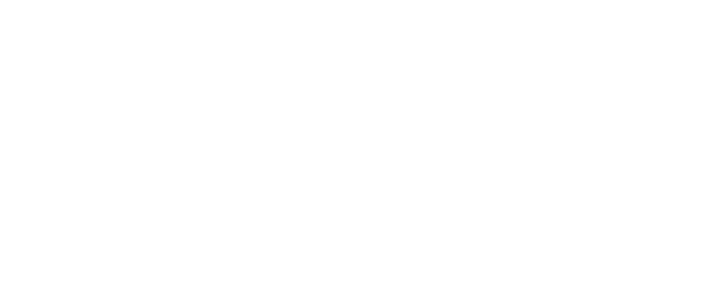
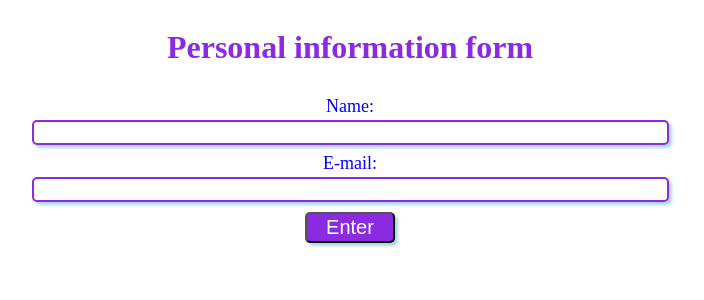
Before and after one commit to Parisa-Esmaeilpour1993/React-CW-Friday, a React (Create React App) app: page / in a window 1280 px wide. Shown: the top 300 px of the page, without its empty margins (290-994 px from the left). Built offline with nearby package versions, Linux system fonts and the light colour scheme.

Commit message:
creat form

```diff
--- /dev/null
+++ b/src/components/home/button/button.css
@@ -0,0 +1,14 @@
+.btnContainer{
+    display: flex;
+    justify-content: center;
+}
+.enterBtn{
+    margin: 5px;
+    padding: 2px;
+    width: 90px;
+    border-radius: 5px;
+    background-color: blueviolet;
+    font-size: 20px;
+    color: white;
+    box-shadow: 3px 3px 3px lightblue ;
+};
--- /dev/null
+++ b/src/components/home/button/button.jsx
@@ -0,0 +1,10 @@
+import React from 'react';
+import './button.css';
+
+export default function Button() {
+  return (
+    <div className='btnContainer'>
+      <button className='enterBtn'>Enter</button>
+    </div>
+  )
+}
--- /dev/null
+++ b/src/components/home/form-inputs/email-input/email-input.css
@@ -0,0 +1,18 @@
+.emailInputContainer{
+    margin: 5px;
+    display: flex;
+    flex-direction: column;
+    align-items: center;
+}
+.emailLabel{
+    margin: 3px;
+    font-size:large;
+    color: blue;
+}
+.emailInput{
+    padding: 3px;
+    width: 50%;
+    border: blueviolet solid 2px;
+    border-radius: 5px;
+    box-shadow: 3px 3px 3px lightblue ;
+}
--- /dev/null
+++ b/src/components/home/form-inputs/email-input/email-input.jsx
@@ -0,0 +1,15 @@
+import React from "react";
+import "./email-input.css";
+
+export default function EmailInput() {
+  return (
+    <div>
+      <div className="emailInputContainer">
+        <label className="emailLabel" htmlFor="email">
+          E-mail:
+        </label>
+        <input className="emailInput" type="email" />
+      </div>
+    </div>
+  );
+}
--- /dev/null
+++ b/src/components/home/form-inputs/name-input/name-input.css
@@ -0,0 +1,20 @@
+.nameInputContainer {
+    margin: 5px;
+    display: flex;
+    flex-direction: column;
+    align-items: center;
+}
+
+.nameLabel {
+    margin: 3px;
+    font-size: large;
+    color: blue;
+}
+
+.inputName {
+    padding: 3px;
+    width: 50%;
+    border: blueviolet solid 2px;
+    border-radius: 5px;
+    box-shadow: 3px 3px 3px lightblue ;
+}
--- /dev/null
+++ b/src/components/home/form-inputs/name-input/name-input.jsx
@@ -0,0 +1,10 @@
+import React from 'react'
+import './name-input.css'
+export default function NameInput() {
+  return (
+    <div className='nameInputContainer'>
+      <label className='nameLabel' htmlFor="name">Name: </label>
+      <input className='inputName' type="text" />
+    </div>
+  )
+}
--- /dev/null
+++ b/src/components/home/form-name/form-name.css
@@ -0,0 +1,8 @@
+.conteiner{
+    display: flex;
+    justify-content: center;
+}
+.formName{
+    font-size: xx-large;
+    color: blueviolet;
+}
--- /dev/null
+++ b/src/components/home/form-name/form-name.jsx
@@ -0,0 +1,10 @@
+import React from 'react'
+import './form-name.css'
+
+export default function FormName() {
+  return (
+    <div className='conteiner'>
+      <h1 className='formName'>Personal information form</h1>
+    </div>
+  )
+}
--- a/src/components/home/main/main.jsx
+++ b/src/components/home/main/main.jsx
@@ -1,3 +1,16 @@
+import FormName from '../form-name/form-name';
+import NameInput from '../form-inputs/name-input/name-input';
+import EmailInput from '../form-inputs/email-input/email-input';
+import Button from '../button/button';
+
+
 export default function Main() {
-  return;
+  return(
+    <div className=''>
+    <FormName />
+    <NameInput />
+    <EmailInput />
+    <Button />
+    </div>
+  );
 }
```
Also changed, not shown: 1 other file (tests, documents, lock files or other folders).
